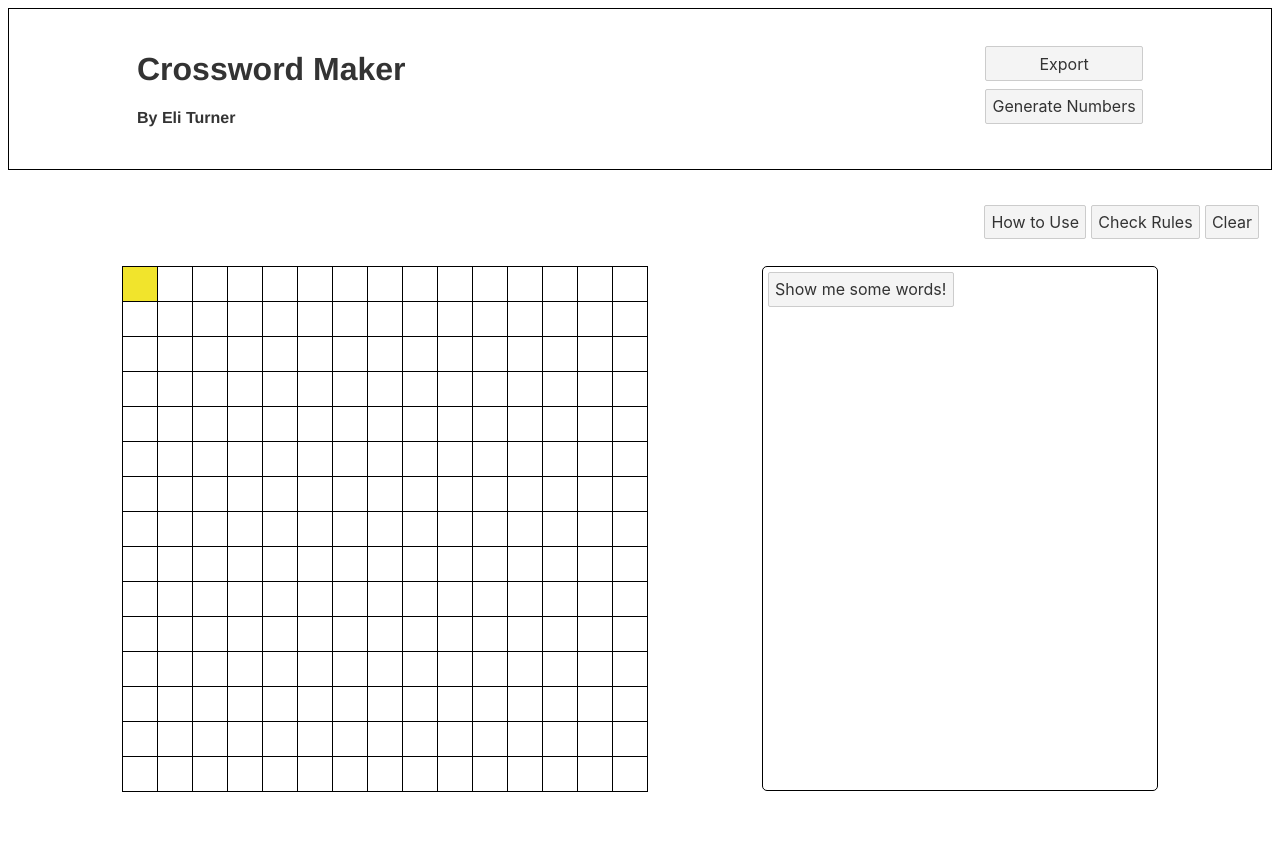
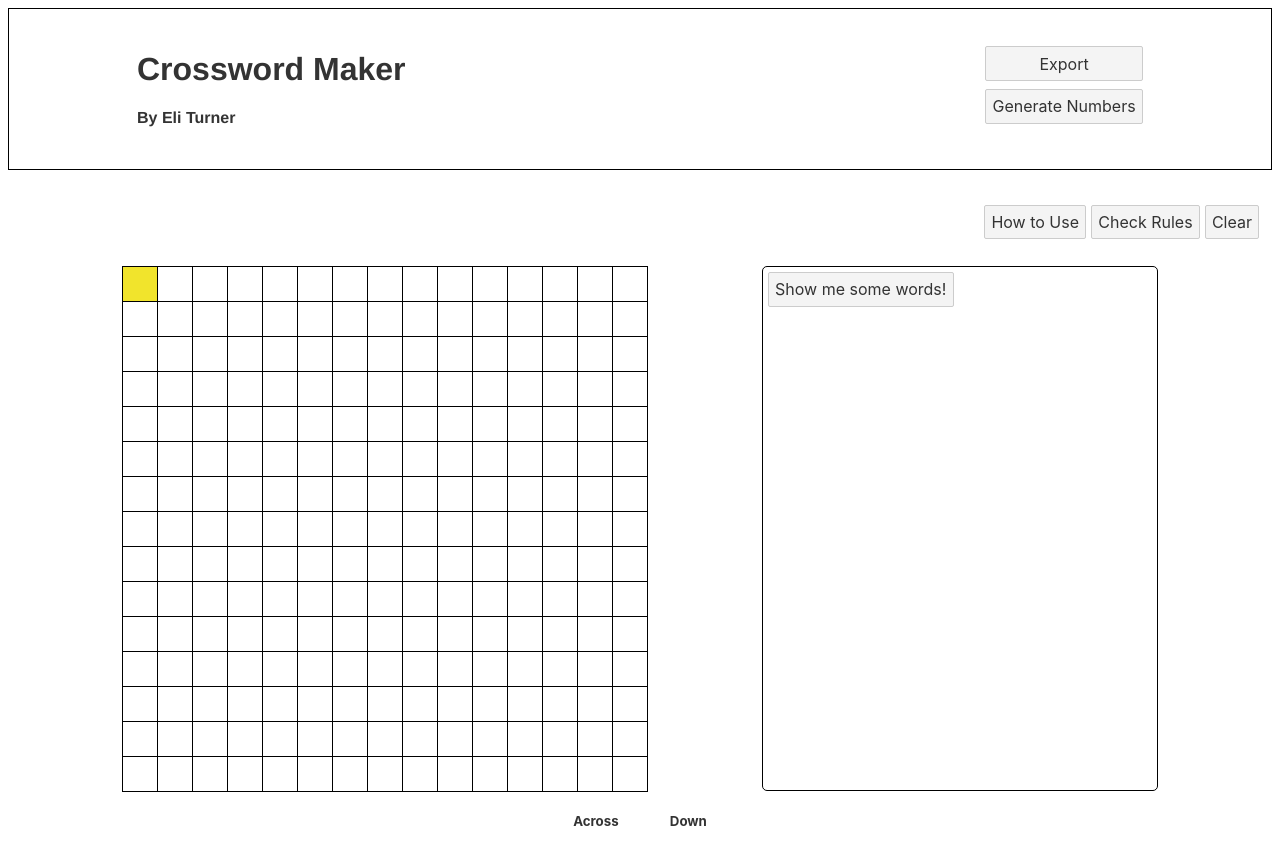
Before and after one commit to eyturner/CrosswordMaker, a Svelte app: page / in a window 1280 px wide. Before the commit the page ends 800 px from the top, so only its background shows below. Built offline with nearby package versions, Linux system fonts and the light colour scheme.

Commit message:
improving cluebox functionality and appearance

```diff
--- a/src/App.svelte
+++ b/src/App.svelte
@@ -3,6 +3,7 @@
     import Navbar from "./components/Navbar.svelte";
     import Sidebar from "./components/Sidebar.svelte";
     import Subheader from "./components/Subheader.svelte";
+    import ClueBox from "./components/ClueBox.svelte";
 </script>
 
 <main>
@@ -12,6 +13,7 @@
         <Grid />
         <Sidebar />
     </div>
+    <ClueBox />
 </main>
 
 <style>
--- a/src/components/Buttons.svelte
+++ b/src/components/Buttons.svelte
@@ -47,7 +47,7 @@
 
     // This function should only be called after ensuring that the cell gets
     // a number
-    const createClue = (cellNumber: int) => {
+    const createClue = (cellNumber: number) => {
         // First find whether the tile should be across, down, or both
         let across: boolean = false;
         let down: boolean = false;
@@ -55,15 +55,16 @@
         // If the grid is a black square, no clue needed.
         if ($grid[cellNumber].isBlackSquare) {
             return;
-        }
-
-        else {
+        } else {
             // Check across
             if (cellNumber % SIZE == 0 || $grid[cellNumber - 1].isBlackSquare) {
                 across = true;
             }
             // Check down
-            if (cellNumber - SIZE < 0 || $grid[cellNumber - SIZE].isBlackSquare) {
+            if (
+                cellNumber - SIZE < 0 ||
+                $grid[cellNumber - SIZE].isBlackSquare
+            ) {
                 down = true;
             }
         }
@@ -80,8 +81,8 @@
                 tempClues.down[clueNumber] = "";
             }
             return tempClues;
-        })
-    }
+        });
+    };
 
     const onGenerateNumbers = () => {
         let currentNumber = 1;
@@ -92,12 +93,12 @@
                     number: currentNumber,
                 };
                 updateGridCell(i, newData);
-                createClue(i)
+                createClue(i);
                 currentNumber += 1;
             }
         }
 
-        console.log("Clues is now:", $clues)
+        console.log("Clues is now:", $clues);
     };
 </script>
 
--- a/src/components/ClueBox.svelte
+++ b/src/components/ClueBox.svelte
@@ -1,16 +1,79 @@
 <script lang="ts">
-    import { currentLine, grid, currentCell, clues } from "../stores/stores";
+    import { clues, grid } from "../stores/stores";
 
-    const gridHasNumbers = () => {
-        $grid.forEach((cell) => {
-            if (cell.number !== "") {
-                return true;
-            }
+    const updateClue = (event, direction, number) => {
+        // Update the clue
+        console.log(event);
+        const key = event.keycode;
+        clues.update(() => {
+            let tempClues = $clues;
+            tempClues[direction][number] = key;
+            return tempClues;
         });
+    };
 
-        return false;
-    };
+    //TODO: create saving service for clues && dipslay clues at beginning if they exist.
+    // Potential: use on:blur as event to save current clues
 </script>
 
+<div class="clueContainer">
+    <div class="clues">
+        <h5>Across</h5>
+        {#each Object.keys($clues.across) as clueNum}
+            <div>
+                <label for="clueNum">{clueNum}.</label>
+                <input
+                    type="text"
+                    id="clueNum"
+                    placeholder="Clue for {clueNum} across"
+                    class="clue"
+                    on:keydown={(event) => updateClue(event, "across", clueNum)}
+                />
+            </div>
+        {/each}
+    </div>
+    <div class="clues">
+        <h5>Down</h5>
+        {#each Object.keys($clues.down) as clueNum}
+            <div>
+                <label for="clueNum">{clueNum}.</label>
+                <input
+                    type="text"
+                    id="clueNum"
+                    placeholder="Clue for {clueNum} down"
+                    class="clue"
+                    on:keydown={(event) => updateClue(event, "down", clueNum)}
+                />
+            </div>
+        {/each}
+    </div>
+</div>
+
 <style>
+    .clueContainer {
+        display: flex;
+        justify-content: center;
+        max-height: 50 vh;
+        overflow: scroll;
+    }
+
+    .clues {
+        max-height: 50vh;
+        display: flex;
+        flex-direction: column;
+        align-items: center;
+        justify-content: flex-start;
+        padding: 0 2vw;
+    }
+
+    .clue {
+        outline: 0;
+        border-width: 0 0 2px;
+        border-color: black;
+        width: 35vw;
+    }
+
+    label {
+        display: inline;
+    }
 </style>
--- a/src/components/Subheader.svelte
+++ b/src/components/Subheader.svelte
@@ -1,5 +1,11 @@
 <script lang="ts">
-    import { currentLine, grid, currentCell, SIZE } from "../stores/stores";
+    import {
+        currentLine,
+        grid,
+        currentCell,
+        clues,
+        SIZE,
+    } from "../stores/stores";
     import { setGrid } from "../services/storageService";
 
     const handleClear = () => {
@@ -10,6 +16,11 @@
                 number: "",
             }))
         );
+
+        clues.set({
+            across: {},
+            down: {},
+        });
         currentCell.set(null);
         currentLine.set([]);
         setGrid($grid);
```
Lines whose indentation alone changed are shown as unchanged.
